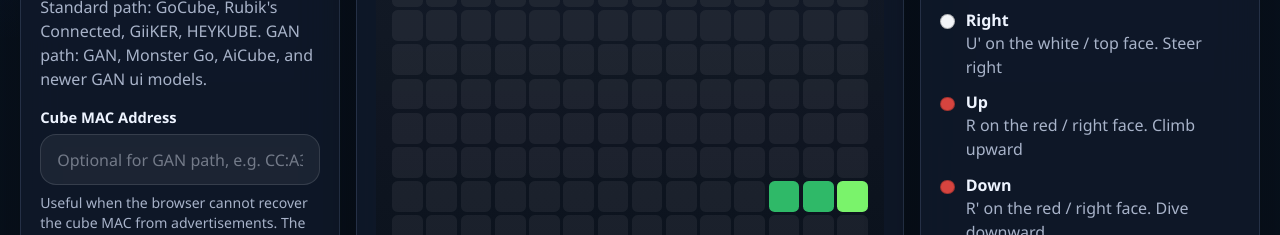
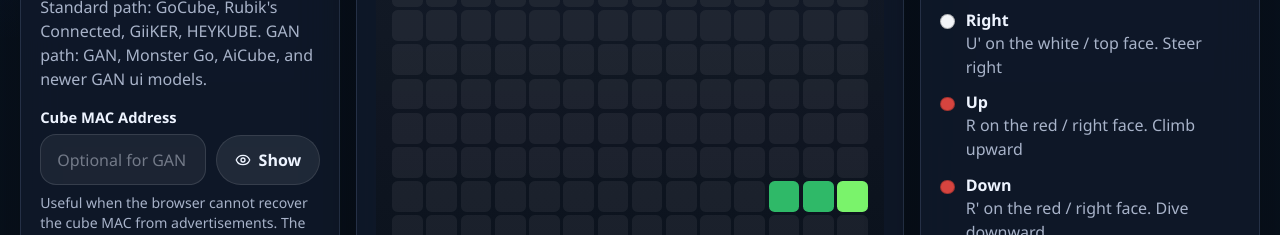
Before and after one commit to EvanZhouDev/cube-arcade, a Next.js app in the folder apps/web/: page / in a window 1280 px wide. Shown: the part 780-1015 px from the top of the page. Built offline with nearby package versions, Linux system fonts and the light colour scheme.

Commit message:
fix: mask saved cube mac by default

```diff
--- a/apps/web/app/globals.css
+++ b/apps/web/app/globals.css
@@ -197,6 +197,21 @@ button:disabled {
 
 .text-input::placeholder {
   color: rgba(238, 244, 255, 0.42);
+}
+
+.input-with-action {
+  display: flex;
+  gap: 0.6rem;
+  align-items: center;
+}
+
+.input-with-action .text-input {
+  flex: 1 1 auto;
+}
+
+.input-with-action__button {
+  flex: 0 0 auto;
+  min-width: 6.25rem;
 }
 
 .button-row {
--- a/apps/web/app/page.tsx
+++ b/apps/web/app/page.tsx
@@ -4,7 +4,7 @@ import { ARCADE_GAME_IDS } from "@cube-arcade/game-engine";
 import { getBindings, normalizeSmartcubeMac } from "@cube-arcade/smartcube";
 import { ControlCube, GameView } from "@cube-arcade/ui";
 import { useCompletion } from "ai/react";
-import { Gamepad2, RefreshCw, Sparkles } from "lucide-react";
+import { Eye, EyeOff, Gamepad2, RefreshCw, Sparkles } from "lucide-react";
 import { useEffect, useMemo, useRef, useState } from "react";
 
 import { useArcadeStore } from "../src/lib/arcade-store";
@@ -56,6 +56,7 @@ export default function Page() {
   const lastFrameRef = useRef<number | null>(null);
   const [hasLoadedStoredMac, setHasLoadedStoredMac] = useState(false);
   const [manualMacAddress, setManualMacAddress] = useState("");
+  const [showMacAddress, setShowMacAddress] = useState(false);
 
   const {
     complete,
@@ -190,7 +191,9 @@ export default function Page() {
             <label className="field-label" htmlFor="cube-mac-address">
               Cube MAC Address
             </label>
+            <div className="input-with-action">
               <input
+                autoComplete="off"
                 className="text-input"
                 data-testid="cube-mac-input"
                 id="cube-mac-address"
@@ -205,9 +208,24 @@ export default function Page() {
                 }}
                 placeholder="Optional for GAN path, e.g. CC:A3:00:12:34:56"
                 spellCheck={false}
-              type="text"
+                type={showMacAddress ? "text" : "password"}
                 value={manualMacAddress}
               />
+              <button
+                aria-label={
+                  showMacAddress ? "Hide MAC address" : "Show MAC address"
+                }
+                className="ghost-button input-with-action__button"
+                data-testid="cube-mac-toggle"
+                onClick={() => {
+                  setShowMacAddress((current) => !current);
+                }}
+                type="button"
+              >
+                {showMacAddress ? <EyeOff size={16} /> : <Eye size={16} />}
+                {showMacAddress ? "Hide" : "Show"}
+              </button>
+            </div>
             <p className="field-caption">
               Useful when the browser cannot recover the cube MAC from
               advertisements. The GAN path accepts either
```
Also changed, not shown: 1 other file (tests, documents, lock files or other folders). Lines whose indentation alone changed are shown as unchanged.
